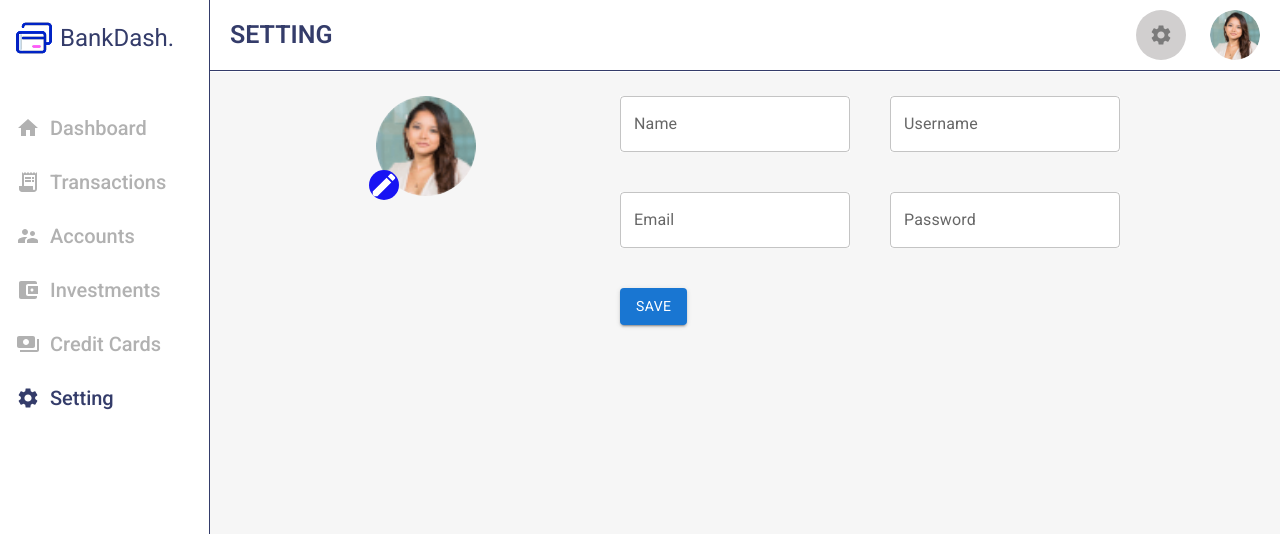
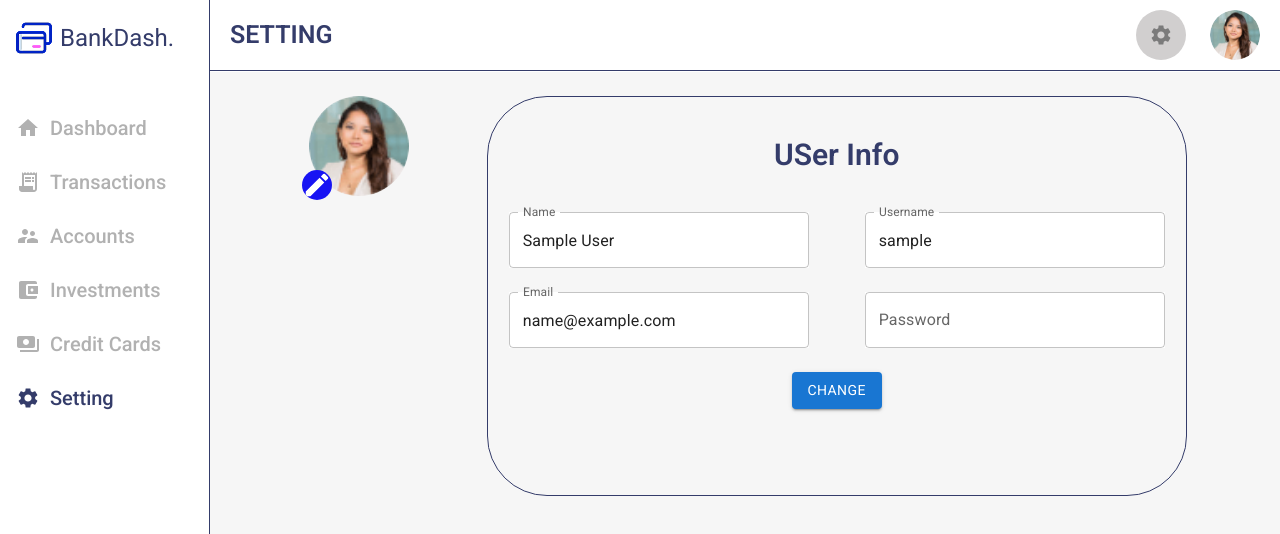
Before and after one commit to mohammadfaramarzi1/bank-dashboard-react, a React (Vite) app: page /setting in a window 1280 px wide. Shown: the top 534 px of the page. Built offline with nearby package versions, Linux system fonts and the light colour scheme; sample sign-in values are in the browser's storage.

Commit message:
refactor: dynamic User info

```diff
--- a/src/Charts/Week.js
+++ /dev/null
@@ -1,45 +0,0 @@
-const series = [
-  {
-    data: [120, 200, 150, 80, 70, 110, 130],
-    type: "bar",
-    stack: "a",
-    name: "a",
-  },
-  {
-    data: [10, 46, 64, "-", 0, "-", 0],
-    type: "bar",
-    stack: "a",
-    name: "b",
-  },
-  {
-    data: [30, "-", 0, 20, 10, "-", 0],
-    type: "bar",
-    stack: "a",
-    name: "c",
-  },
-  {
-    data: [30, "-", 0, 20, 10, "-", 0],
-    type: "bar",
-    stack: "b",
-    name: "d",
-  },
-  {
-    data: [10, 20, 150, 0, "-", 50, 10],
-    type: "bar",
-    stack: "b",
-    name: "e",
-  },
-];
-
-const option = {
-  xAxis: {
-    type: "category",
-    data: ["Mon", "Tue", "Wed", "Thu", "Fri", "Sat", "Sun"],
-  },
-  yAxis: {
-    type: "value",
-  },
-  series: series,
-};
-
-export { series, option };
--- a/src/components/WeekCharts/WeekCharts.jsx
+++ b/src/components/WeekCharts/WeekCharts.jsx
@@ -1,11 +1,42 @@
 import React, { useEffect, useRef } from "react";
 import { Box, Typography } from "@mui/material";
 import * as echarts from "echarts";
-import { series, option } from "../../Charts/Week";
 
 function WeekCharts() {
   const firstChartRef = useRef(null);
   const secondChartRef = useRef(null);
+  const series = [
+    {
+      data: [120, 200, 150, 80, 70, 110, 130],
+      type: "bar",
+      stack: "a",
+      name: "a",
+    },
+    {
+      data: [10, 46, 64, "-", 0, "-", 0],
+      type: "bar",
+      stack: "a",
+      name: "b",
+    },
+    {
+      data: [30, "-", 0, 20, 10, "-", 0],
+      type: "bar",
+      stack: "a",
+      name: "c",
+    },
+    {
+      data: [30, "-", 0, 20, 10, "-", 0],
+      type: "bar",
+      stack: "b",
+      name: "d",
+    },
+    {
+      data: [10, 20, 150, 0, "-", 50, 10],
+      type: "bar",
+      stack: "b",
+      name: "e",
+    },
+  ];
   useEffect(() => {
     if (!firstChartRef.current) return;
     const myChart = echarts.init(firstChartRef.current);
--- a/src/pages/Setting/Setting.jsx
+++ b/src/pages/Setting/Setting.jsx
@@ -1,23 +1,42 @@
 import React, { useEffect, useState } from "react";
-import { Avatar, Box, Button, IconButton, TextField } from "@mui/material";
+import {
+  Avatar,
+  Box,
+  Button,
+  IconButton,
+  TextField,
+  Typography,
+} from "@mui/material";
 import EditIcon from "@mui/icons-material/Edit";
-import { useDispatch, useSelector } from "react-redux";
-import { getUserInfosFromServer } from "../../Redux/Store/user";
+import { useSelector } from "react-redux";
+import { getUser, setUser } from "../../utils/user";
+import { toast } from "sonner";
 
 function Setting() {
   const user = useSelector((state) => state.user[0]);
   const [form, setForm] = useState({
-    name: "asas",
+    name: "",
     username: "",
     email: "",
     password: "",
   });
+
+  useEffect(() => {
+    setForm(() => getUser());
+  }, []);
+
+  console.log(form);
 
   const changeHandler = (event) => {
     const name = event.target.name;
     const value = event.target.value.trim();
     setForm((form) => ({ ...form, [name]: value }));
   };
+
+  const clickHandler = () => {
+    setUser(form);
+    toast.success("Updated Successfully")
+  }
 
   return (
     <Box
@@ -45,45 +64,82 @@ function Setting() {
           />
         </IconButton>
       </Box>
-      <Box component="form" height="100%">
-        <Box component="div">
+      <Box
+        component="form"
+        width={700}
+        height={400}
+        sx={{
+          border: 1,
+          borderRadius: 15,
+          px: 3,
+          py: 5,
+          borderColor: "#343C6A",
+        }}
+      >
+        <Typography
+          variant="span"
+          component="p"
+          sx={{
+            fontFamily: "Roboto SemiBold",
+            fontSize: 30,
+            textAlign: "center",
+          }}
+        >
+          USer Info
+        </Typography>
+        <Box
+          component="div"
+          sx={{
+            display: "flex",
+            flexDirection: "column",
+            rowGap: 3,
+            alignItems: "center",
+            mt: 5,
+            justifyContent: "center",
+            mx: "auto",
+          }}
+        >
+          <Box component="div" sx={{ display: "flex", columnGap: 2 }}>
             <TextField
               name="name"
-            defaultValue={user?.name}
+              value={form.name}
               onChange={(event) => changeHandler(event)}
               label="Name"
               variant="outlined"
-            sx={{ backgroundColor: "#fff" }}
+              sx={{ backgroundColor: "#fff", width: 300 }}
             />
             <TextField
               name="username"
-            defaultValue={user?.username}
+              value={form.username}
               onChange={(event) => changeHandler(event)}
               label="Username"
               variant="outlined"
-            sx={{ ml: 5, backgroundColor: "#fff" }}
+              sx={{ ml: 5, backgroundColor: "#fff", width: 300 }}
             />
           </Box>
-        <Box component="div" my={5}>
+          <Box component="div" sx={{ display: "flex", columnGap: 2 }}>
             <TextField
               name="email"
-            defaultValue={user?.email}
+              value={form.email}
               onChange={(event) => changeHandler(event)}
               label="Email"
               variant="outlined"
-            sx={{ backgroundColor: "#fff" }}
+              sx={{ backgroundColor: "#fff", width: 300 }}
             />
             <TextField
               name="password"
-            defaultValue={user?.password}
+              value={form.password}
               onChange={(event) => changeHandler(event)}
               label="Password"
               type="password"
               variant="outlined"
-            sx={{ ml: 5, backgroundColor: "#fff" }}
+              sx={{ ml: 5, backgroundColor: "#fff", width: 300 }}
             />
           </Box>
-        <Button variant="contained">Save</Button>
+          <Button variant="contained" onClick={clickHandler}>
+            Change
+          </Button>
+        </Box>
       </Box>
     </Box>
   );
```
Lines whose indentation alone changed are shown as unchanged.
